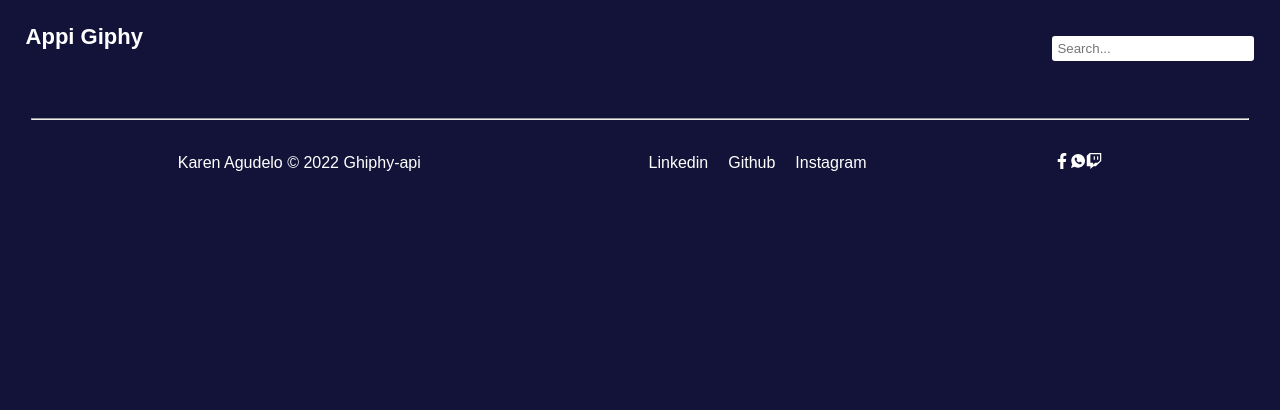
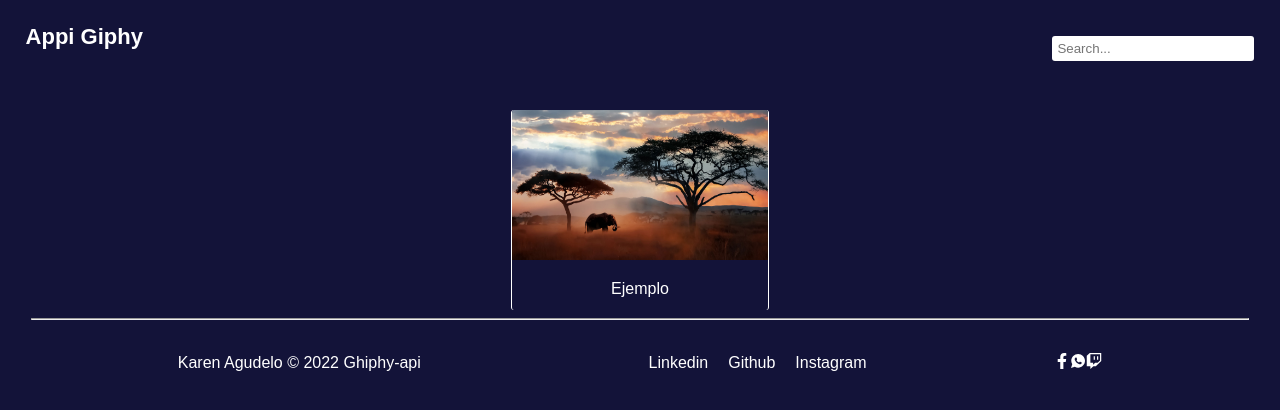
Before and after one commit to KarenAgvs/giphy-Appi, a React (Create React App) app: page / in a window 1280 px wide. Shown: the top 410 px of the page. Built offline with nearby package versions, Linux system fonts and the light colour scheme; a web font is replaced by a local one.

Commit message:
Creación de componente card

```diff
--- a/src/App.js
+++ b/src/App.js
@@ -1,12 +1,14 @@
 import './App.css';
 import { Header } from '../src/Components/Layouts/Header/Header.jsx';
 import { Footer } from './Components/Layouts/Footer/Footer.jsx';
+import { Card } from './Components/UI/Card/Card';
 
 
 function App() {
   return (
     <>
     <Header/>
+    <Card/>
     <Footer/>
     </>
   )
--- /dev/null
+++ b/src/Components/UI/Card/Card.css
@@ -0,0 +1,20 @@
+
+.card-element{
+    border:none ;
+    width: 20%;
+    height: 200px;
+    border-radius: 3px;
+    overflow: hidden;
+    border-left: #fff 1px solid;
+    border-right:#fff 1px solid ;
+    margin:auto;
+}
+
+.imagen{
+    width: 260px;
+    height: 150px;
+}
+
+.character-name{
+    text-align: center;
+}
--- /dev/null
+++ b/src/Components/UI/Card/Card.jsx
@@ -0,0 +1,14 @@
+import React from 'react'
+import './Card.css'
+import imagen from '../../../images/imagen.jpg'
+
+export const Card = () => {
+  return (
+    <div className='card-element'>
+        <img src={imagen} alt='imagen' className='imagen'/>
+        <div>
+            <p className='character-name'>Ejemplo</p>
+        </div>
+    </div>
+  )
+}
```
Also changed, not shown: src/images/imagen.jpg (added).
